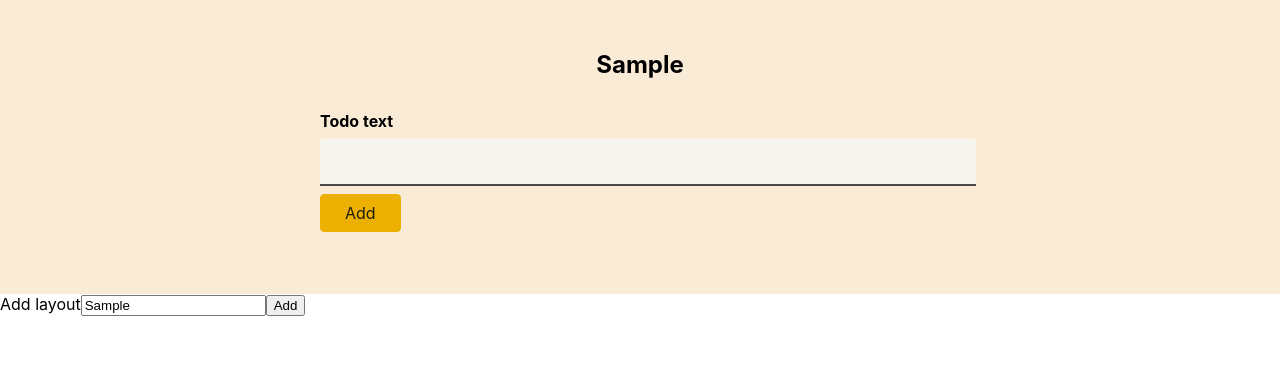
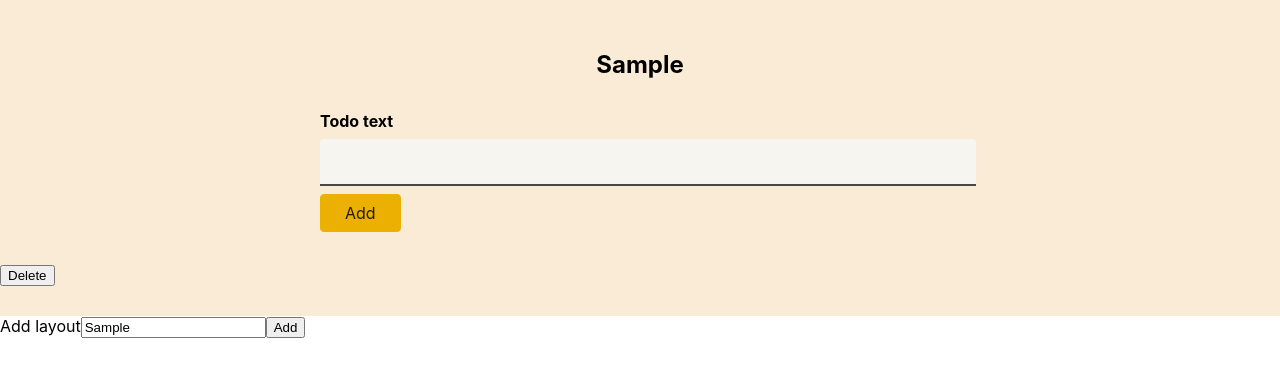
Before and after one commit to SAY10s/tsreact1, a React (Create React App) app: page / in a window 1280 px wide. Both pictures are taken after typing "Sample" into the empty fields and a click on the button "Add". Shown: the top 376 px of the page. Built offline with nearby package versions, Linux system fonts and the light colour scheme.

Commit message:
ADD: delete whole list

```diff
--- a/src/App.tsx
+++ b/src/App.tsx
@@ -12,11 +12,24 @@ function App() {
     });
   };
 
+  const deleteLayoutHandler = (title: string) => {
+    setLayouts((prevState) => {
+      return prevState.filter((element) => {
+        return element !== title;
+      });
+    });
+  };
+
   return (
     <>
       <div className="wrapperBig">
         {layouts.map((element) => {
-          return <TasksLayout title={element} />;
+          return (
+            <TasksLayout
+              title={element}
+              deleteLayoutHandler={deleteLayoutHandler}
+            />
+          );
         })}
       </div>
 
--- a/src/layouts/TasksLayout.tsx
+++ b/src/layouts/TasksLayout.tsx
@@ -4,7 +4,10 @@ import Todos from "../components/Todos";
 import Todo from "../models/todo";
 import Classes from "./tasksLayout.module.css";
 
-const TasksLayout: React.FC<{ title: string }> = (props) => {
+const TasksLayout: React.FC<{
+  title: string;
+  deleteLayoutHandler: (title: string) => void;
+}> = (props) => {
   const [todos, setTodos] = useState<Todo[]>([]);
 
   const addTodoHandler = (todoText: string) => {
@@ -27,6 +30,13 @@ const TasksLayout: React.FC<{ title: string }> = (props) => {
       <h2>{props.title}</h2>
       <NewTodo onAddTodo={addTodoHandler} />
       <Todos items={todos} onDeleteTodo={deleteTodoHandler} />
+      <button
+        onClick={() => {
+          props.deleteLayoutHandler(props.title);
+        }}
+      >
+        Delete
+      </button>
     </div>
   );
 };
```
